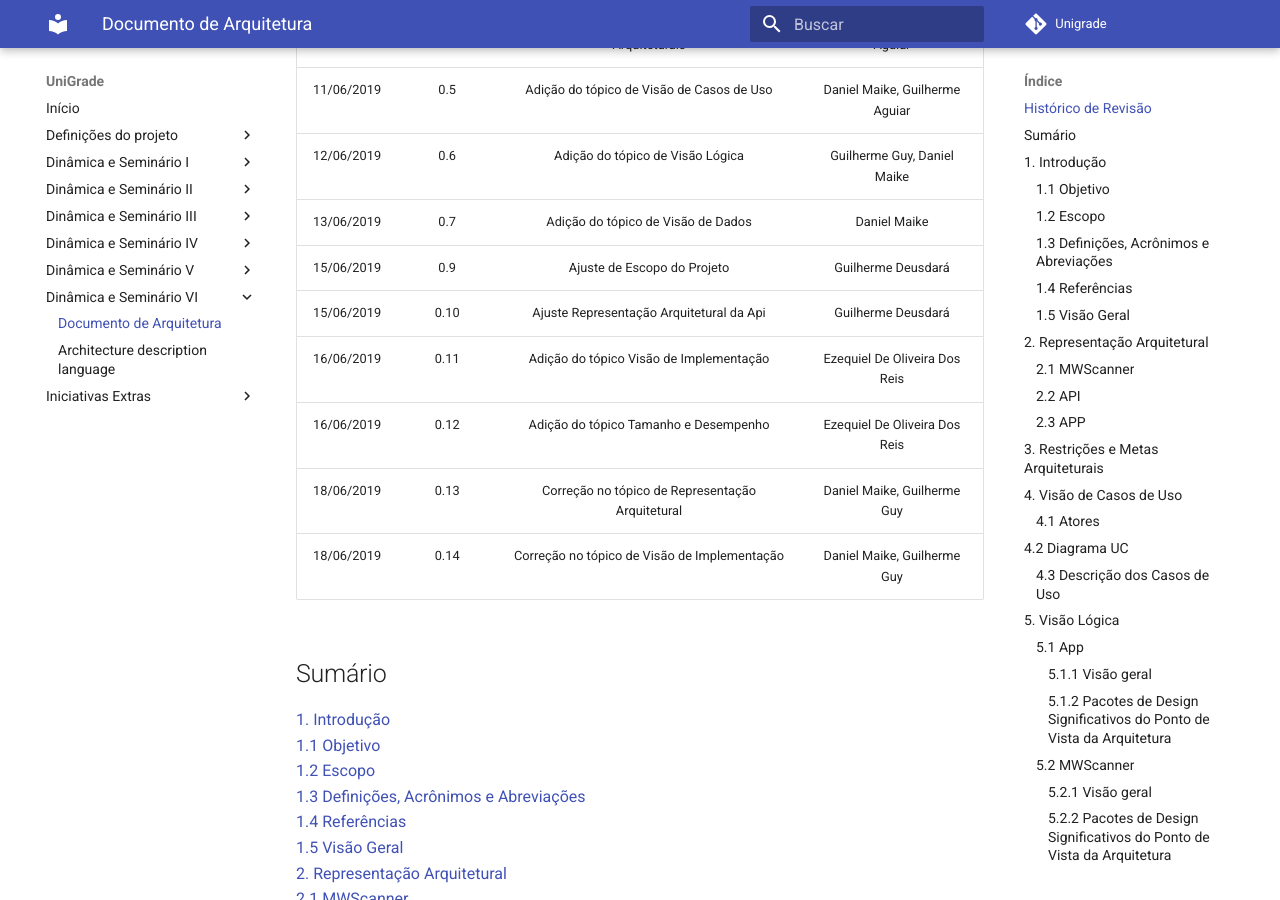
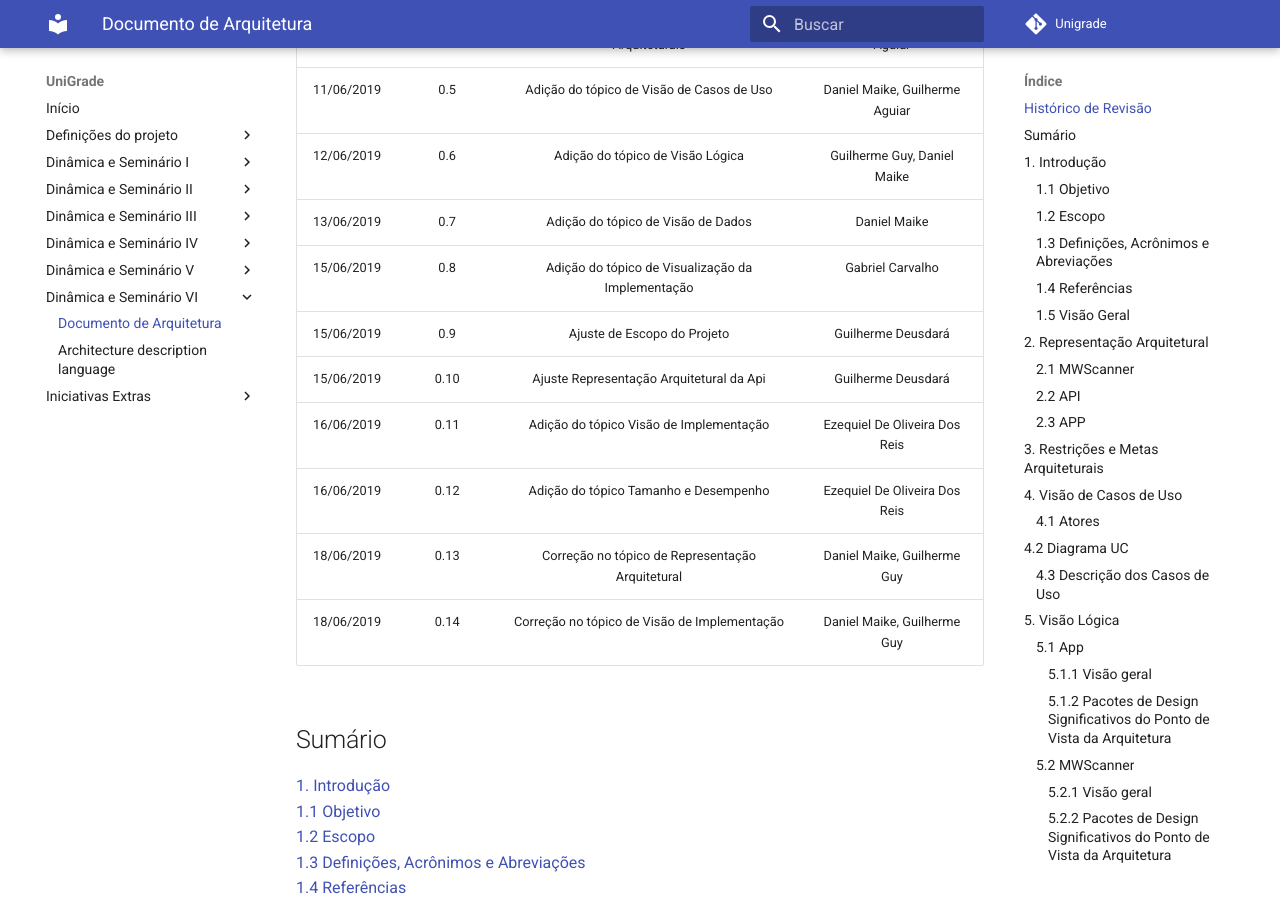
Before and after one commit to ads-unigrade-2019-1/Wiki, an MkDocs documentation site: the page built from docs/dinamica06/DAS.md, in a window 1280 px wide and 900 px high, scrolled down 452 px. Built offline with MkDocs 1.6.1 and Material for MkDocs 9.7.7, drawn with Linux system fonts in a browser that asks for light colours.

Commit message:
Fixed revision history

```diff
--- a/docs/dinamica06/DAS.md
+++ b/docs/dinamica06/DAS.md
@@ -10,7 +10,8 @@
 | 11/06/2019 | 0.4 | Adição do tópico de Restrições e Metas Arquiteturais | Daniel Maike, Guilherme Aguiar |
 | 11/06/2019 | 0.5 | Adição do tópico de Visão de Casos de Uso | Daniel Maike, Guilherme Aguiar |
 | 12/06/2019 | 0.6 | Adição do tópico de Visão Lógica | Guilherme Guy, Daniel Maike |
-| 13/06/2019 | 0.7 | Adição do tópico de Visão de Dados | Daniel Maike | 15/06/2019 | 0.8 | Adição do tópico de Visualização da Implementação | Gabriel Carvalho |
+| 13/06/2019 | 0.7 | Adição do tópico de Visão de Dados | Daniel Maike |
+| 15/06/2019 | 0.8 | Adição do tópico de Visualização da Implementação | Gabriel Carvalho |
 | 15/06/2019 | 0.9 | Ajuste de Escopo do Projeto | Guilherme Deusdará |
 | 15/06/2019 | 0.10 | Ajuste Representação Arquitetural da Api | Guilherme Deusdará |
 | 16/06/2019 | 0.11 | Adição do tópico Visão de Implementação | Ezequiel De Oliveira Dos Reis|
```
